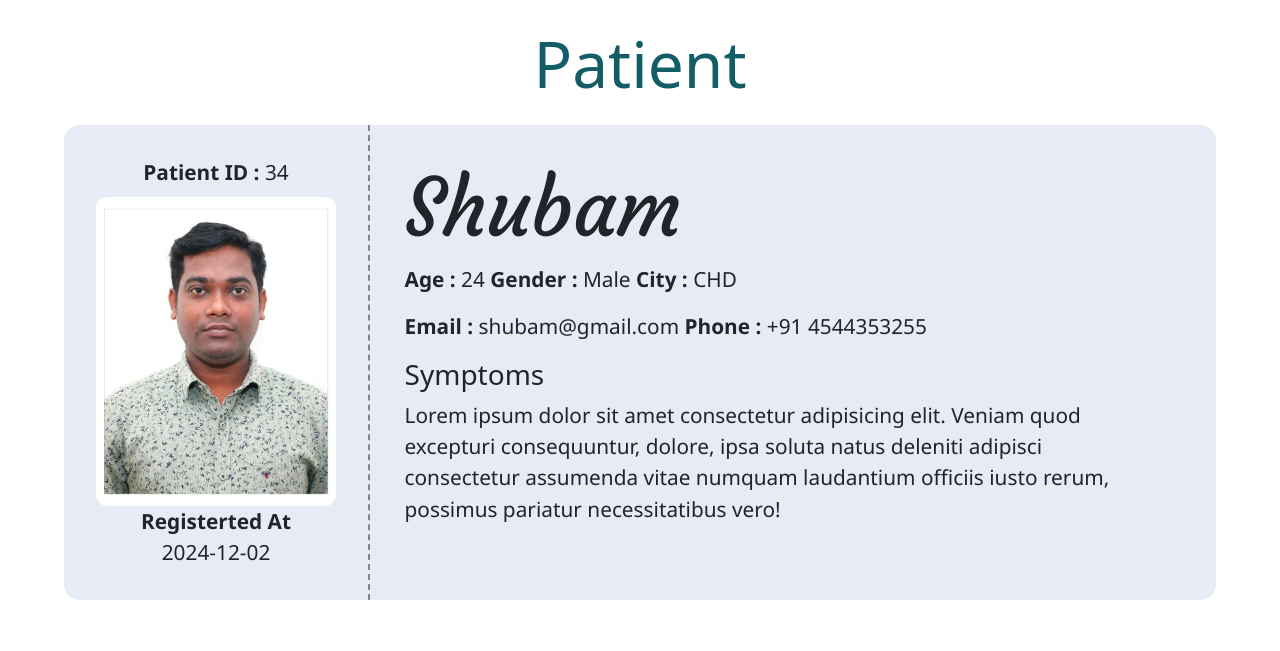
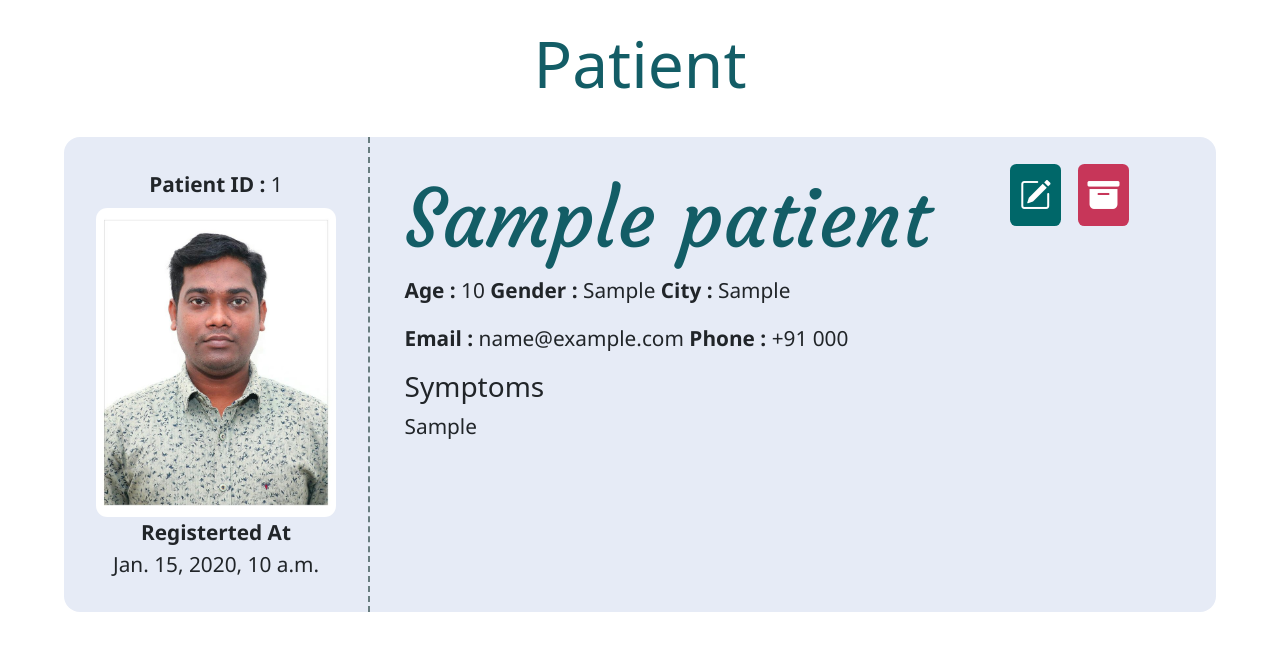
Before and after one commit to sukhioo7/Django-Class, a Django app: template hospital/Patient/templates/Patient/patient.html in a window 1280 px wide. Shown: the part 58-709 px from the top of the page. Run offline with Django 3.2, Linux system fonts and the light colour scheme; the template is opened without the code that fills it: most values are stand-ins (such as "Sample title", 1, 10 or a date in 2020).

Commit message:
adding css

```diff
--- a/hospital/Patient/static/css/patient.css
+++ b/hospital/Patient/static/css/patient.css
@@ -8,6 +8,8 @@ main{
     background-color: #e6ebf6;
     border-radius: 1em;
     transition: transform 0.2s;
+    margin: 3% 0;
+    /* transition: box-shadow 0.1s; */
 }
 .patient-card p , .left-side span{
     font-family: 'Segoe UI', Tahoma, Geneva, Verdana, sans-serif;
@@ -19,7 +21,7 @@ main{
     flex-direction: column;
     align-items: center;
     padding: 2em;
-    border-right: 2px dashed #858585;
+    border-right: 2px dashed #687d7f;
 }
 .right-side{
     padding: 3% 7% 2% 3%;
@@ -27,6 +29,7 @@ main{
 .right-side h2{
     font-family: "Courgette", cursive;
     font-size: 5em;
+    color: #135D66;
 }
 .left-side img{
     border-radius: 0.7em;
@@ -41,4 +44,23 @@ main h1{
 .patient-card:hover{
     outline: 2px solid #135D66;
     transform: scale(1.01);
+    box-shadow: rgba(0, 0, 0, 0.19) 0px 10px 20px, rgba(0, 0, 0, 0.23) 0px 6px 6px;
 }
+.alter-btn a{
+    font-size: 2em;
+    margin: 0.2em;
+    padding: 0.3em;
+    color: white;
+    border-radius: 0.2em;
+    transition: all 0.2s;
+}
+.delete{
+    background-color: #C73659;
+}
+.edit{
+    background-color: #006769;
+}
+.alter-btn a:hover{
+    background-color: white;
+    color: #687d7f;
+}
--- a/hospital/Patient/templates/Patient/patient.html
+++ b/hospital/Patient/templates/Patient/patient.html
@@ -7,47 +7,56 @@
     <link href="https://cdn.jsdelivr.net/npm/bootstrap@5.3.3/dist/css/bootstrap.min.css" rel="stylesheet"
         integrity="sha384-QWTKZyjpPEjISv5WaRU9OFeRpok6YctnYmDr5pNlyT2bRjXh0JMhjY6hW+ALEwIH" crossorigin="anonymous">
     <link rel="stylesheet" href="{% static 'css/patient.css' %}">
+    <link rel="stylesheet" href="https://cdn.jsdelivr.net/npm/bootstrap-icons@1.11.3/font/bootstrap-icons.min.css">
     <title>Patient</title>
 </head>
 
 <body>
     {% include 'navbar.html' %}
+
+
     <main>
         <div>
             <h1>Patient</h1>
         </div>
         <div>
+            {% for patient in patients %}
             <div class="patient-card">
                 <div class="left-side">
-                    <span class="mb-2"><b>Patient ID : </b>34</span>
+                    <span class="mb-2"><b>Patient ID : </b>{{patient.patient_id}}</span>
                     <div>
                         <img src="{% static 'img/banda.jpg' %}" alt="">
                     </div>
                     <span><b>Registerted At</b></span>
-                    <span>2024-12-02</span>
+                    <span>{{patient.registered_time}}</span>
 
                 </div>
-                <div class="right-side">
-                    <h2>Shubam</h2>
+                <div class="right-side w-100">
+                    <div class="d-flex justify-content-between">
+                        <h2>{{patient.patient_name}}</h2>
+                        <div class="alter-btn">
+                            <a class="edit" href=""><i class="bi bi-pencil-square"></i></a>
+                            <a class="delete" href=""><i class="bi bi-archive-fill"></i></a>
+                        </div>
+                    </div>
                     <div class="details">
                         <p>
-                            <span><b>Age : </b>24</span>
-                            <span><b>Gender : </b>Male</span>
-                            <span><b>City : </b>CHD</span>
+                            <span><b>Age : </b>{{patient.patient_age}}</span>
+                            <span><b>Gender : </b>{{patient.patient_gender}}</span>
+                            <span><b>City : </b>{{patient.patient_city}}</span>
                         </p>
                         <p>
-                            <span><b>Email : </b>shubam@gmail.com</span>
-                            <span><b>Phone : </b>+91 4544353255</span>
+                            <span><b>Email : </b>{{patient.patient_email}}</span>
+                            <span><b>Phone : </b>+91 {{patient.patient_phone}}</span>
                         </p>
                         <div>
                             <h3>Symptoms</h3>
-                            <p>Lorem ipsum dolor sit amet consectetur adipisicing elit. Veniam quod excepturi
-                                consequuntur, dolore, ipsa soluta natus deleniti adipisci consectetur assumenda vitae
-                                numquam laudantium officiis iusto rerum, possimus pariatur necessitatibus vero!</p>
+                            <p>{{patient.patient_symptoms}}</p>
                         </div>
                     </div>
                 </div>
             </div>
+            {% endfor %}
         </div>
     </main>
 
```
Also changed, not shown: hospital/Patient/views.py (+6 -1 lines), hospital/db.sqlite3.
